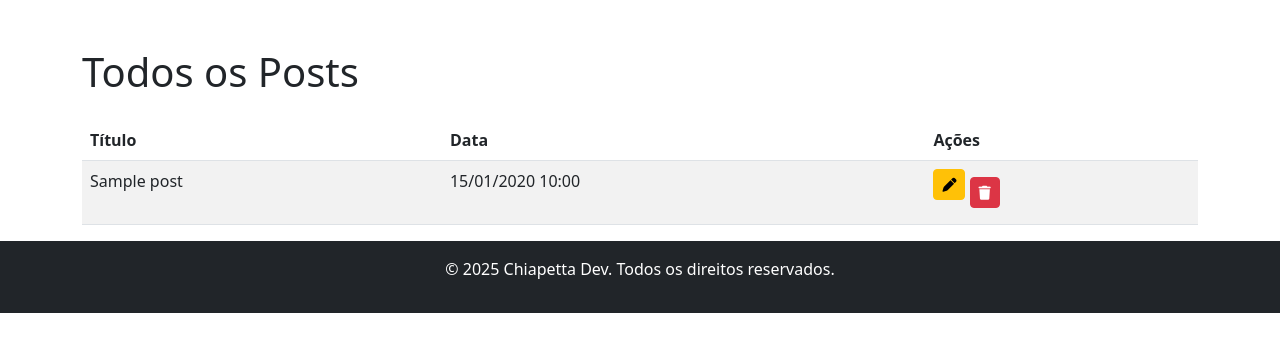
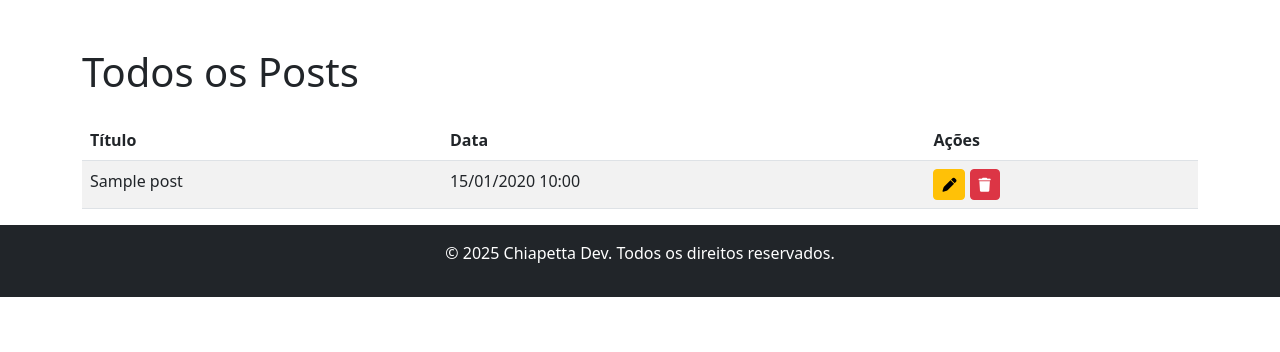
Before and after one commit to chiapettaiago/my_portfolio, a Flask app: page /posts in a window 1280 px wide. Shown: the part 56-408 px from the top of the page. Run offline with Flask 3, Linux system fonts and the light colour scheme; a user stored in the database is signed in; tables that the repository leaves empty hold one stand-in row (values such as "Sample post"); some libraries are stand-ins or nearby versions.

Commit message:
controle do blog

```diff
--- a/templates/all_posts.html
+++ b/templates/all_posts.html
@@ -20,11 +20,11 @@
                 <td>{{ post.created_at.strftime('%d/%m/%Y %H:%M') }}</td>
                 <td>
                     <!-- Botão Editar -->
-                    <a href="{{ url_for('edit_post', post_id=post.id) }}" class="btn btn-warning btn-sm mb-3">
+                    <a href="{{ url_for('edit_post', post_id=post.id) }}" class="btn btn-warning btn-sm">
                         <i class="fa-solid fa-pen"></i>
                     </a>
                     <!-- Botão Excluir -->
-                    <form action="{{ url_for('delete_post', post_id=post.id) }}" method="POST" class="d-inline mb-3">
+                    <form action="{{ url_for('delete_post', post_id=post.id) }}" method="POST" class="d-inline">
                         <button type="submit" class="btn btn-danger btn-sm" onclick="return confirm('Tem certeza que deseja excluir este post?');">
                             <i class="fa-solid fa-trash"></i>
                         </button>
```
